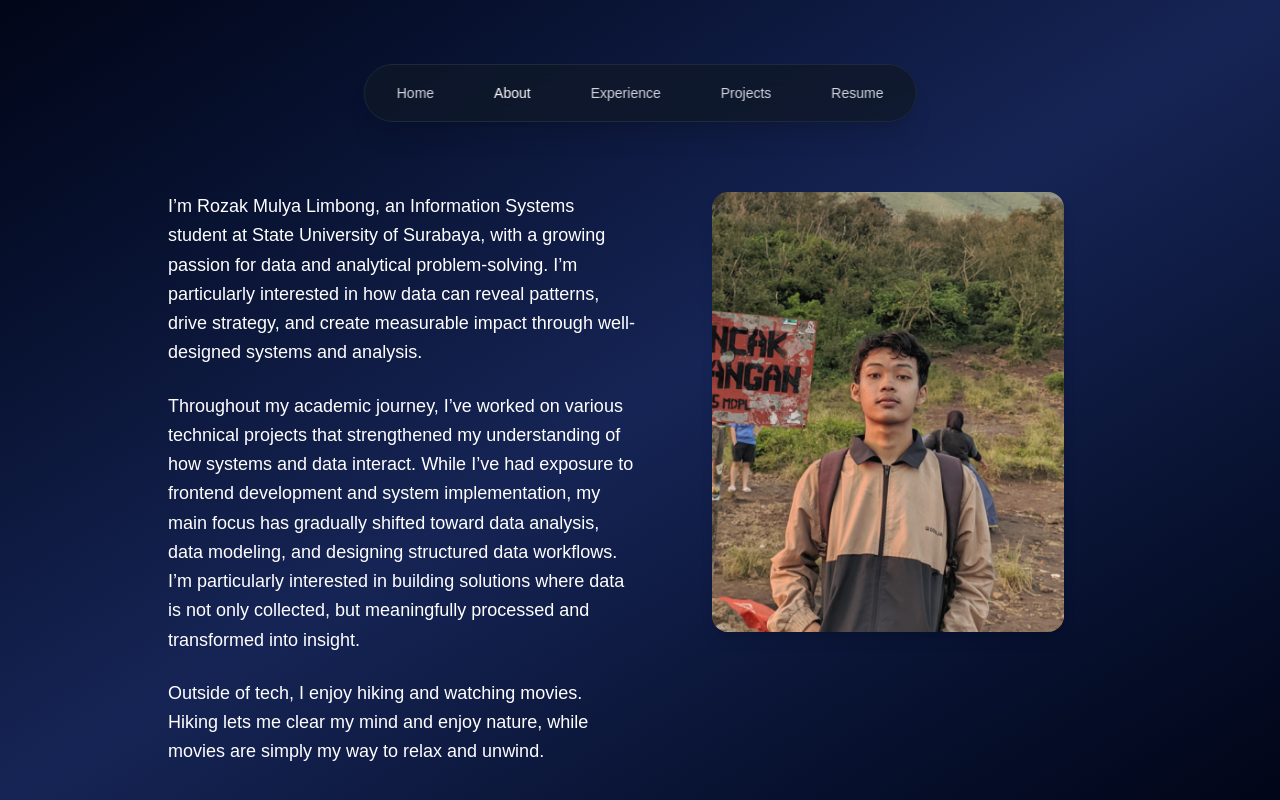
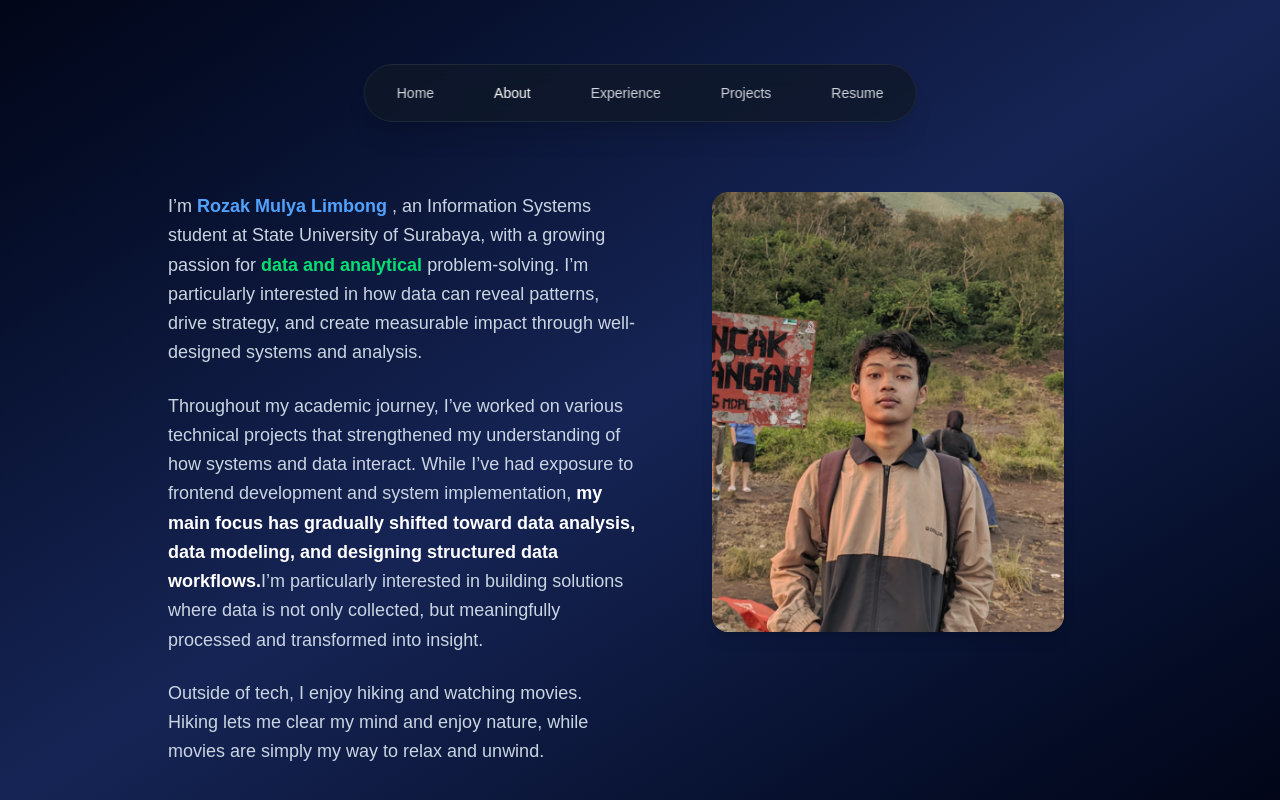
Before and after one commit to rozak-27/Portofolio, a Next.js app: page /about in a window 1280 px wide. Built offline with nearby package versions, Linux system fonts and the light colour scheme.

Commit message:
warna about

```diff
--- a/app/about/page.tsx
+++ b/app/about/page.tsx
@@ -59,10 +59,10 @@
   <div className="flex flex-col md:flex-row items-start justify-between gap-16">
 
     {/* TEXT */}
-    <div className="md:w-1/2 text-white leading-relaxed text-base md:text-lg space-y-6 ml-18">
+    <div className="md:w-1/2 text-slate-300 leading-relaxed text-base md:text-lg space-y-6 ml-18 ">
       <p>
-        I’m Rozak Mulya Limbong, an Information Systems student at State University of Surabaya,
-        with a growing passion for data and analytical problem-solving.
+        I’m <span className="text-blue-400 font-semibold">Rozak Mulya Limbong</span> , an Information Systems student at State University of Surabaya,
+        with a growing passion for<span className="text-green-400 font-semibold"> data and analytical</span> problem-solving.
         I’m particularly interested in how data can reveal patterns, drive strategy,
         and create measurable impact through well-designed systems and analysis.
       </p>
@@ -70,8 +70,8 @@
       <p>
         Throughout my academic journey, I’ve worked on various technical projects that
         strengthened my understanding of how systems and data interact. While I’ve had exposure
-        to frontend development and system implementation, my main focus has gradually
-        shifted toward data analysis, data modeling, and designing structured data workflows.
+        to frontend development and system implementation, <span className=" text-white text-bold  font-semibold">my main focus has gradually
+        shifted toward data analysis, data modeling, and designing structured data workflows.</span>
         I’m particularly interested in building solutions where data is not only collected,
         but meaningfully processed and transformed into insight.
       </p>
--- a/app/projects/page.tsx
+++ b/app/projects/page.tsx
@@ -121,7 +121,7 @@
                 <div className="p-6">
                   {/* Title & Links */}
                   <div className="flex items-start justify-between mb-3">
-                    <h3 className="text-2xl font-bold text-white group-hover:text-blue-400 transition-colors">
+                    <h3 className="text-2xl font-bold text-white group-hover:text-green-400 transition-colors">
                       {project.title}
                     </h3>
                   <div className="flex gap-2">
```
